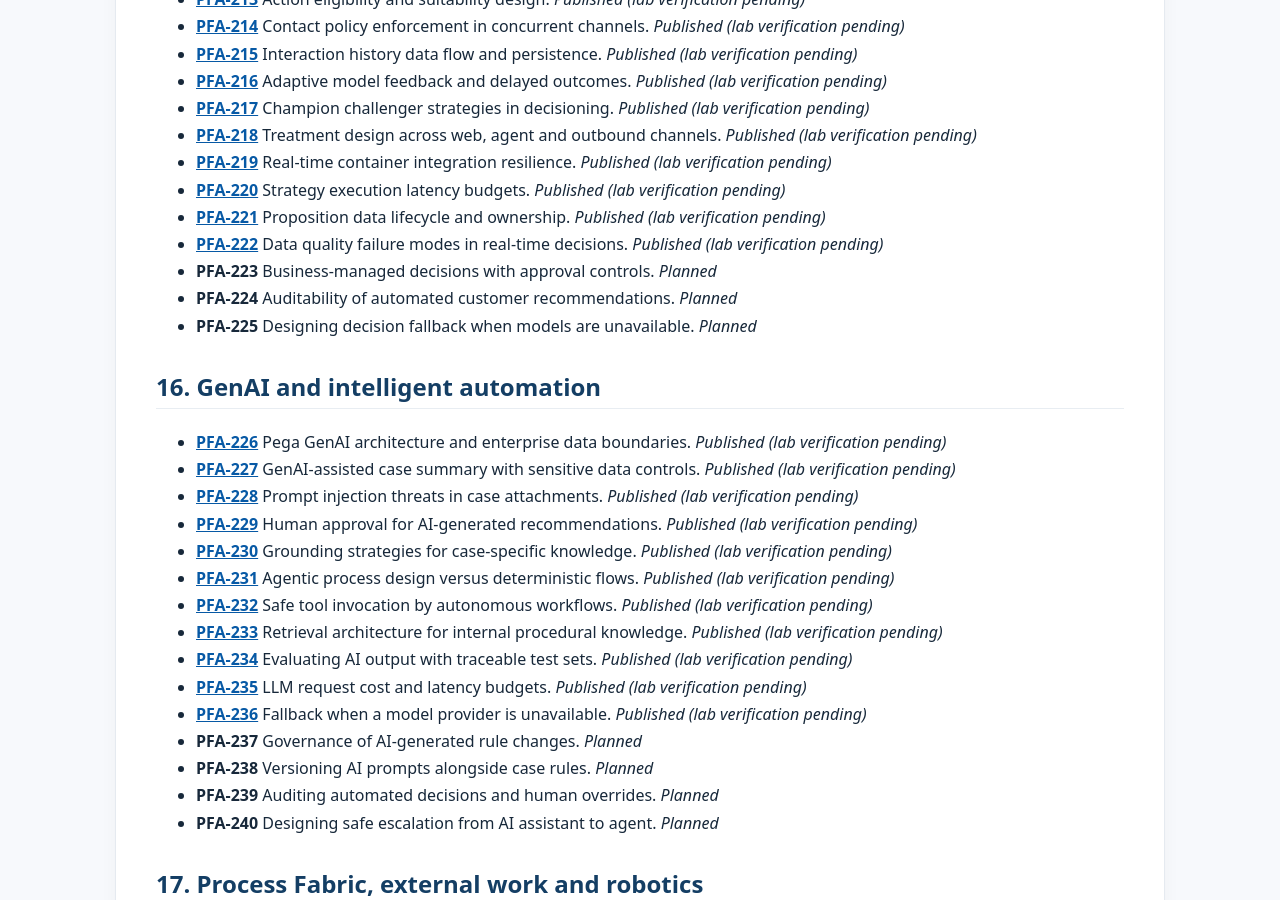
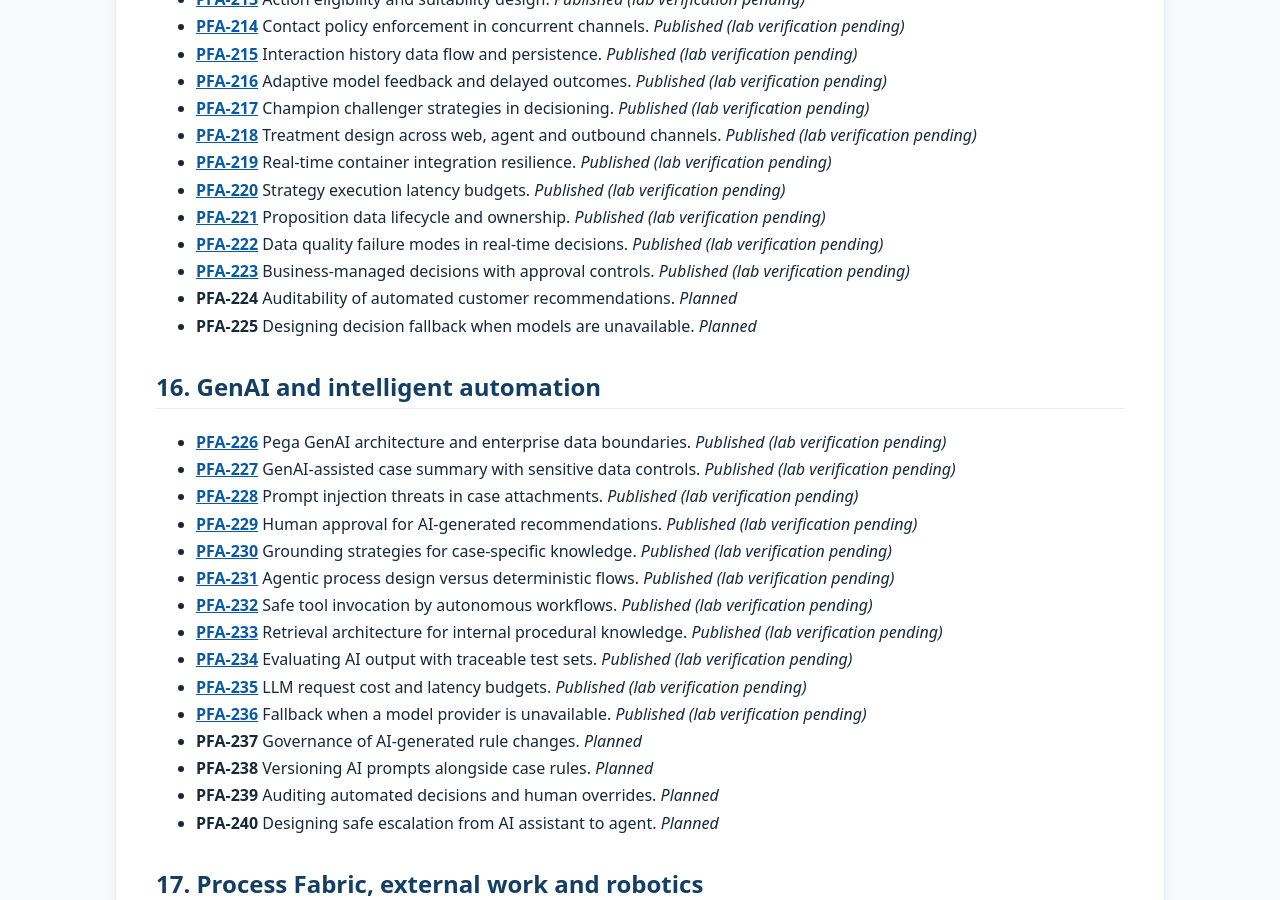
Before and after one commit to chandransandeep/pega-feature-atlas, a Jekyll site: the page built from docs/feature-inventory.md, in a window 1280 px wide and 900 px high, scrolled down 8143 px. Built offline with Jekyll 4.4.1, drawn with Linux system fonts in a browser that asks for light colours.

Commit message:
Publish PFA-223: pfa-223-business-managed-decisions-with-approval-controls

```diff
--- a/docs/commit-date-register.tsv
+++ b/docs/commit-date-register.tsv
@@ -250,3 +250,4 @@ docs/articles/performance/pfa-180-performance-regression-gates-before-a-pega-upg
 docs/articles/testing/pfa-209-end-to-end-correlation-for-failed-test-journeys.md	2021-11-12	2026-10-31T05:13:28+00:00	random_past_date
 docs/articles/testing/pfa-210-acceptance-criteria-for-architecture-quality-attributes.md	2023-09-04	2026-10-31T05:13:28+00:00	random_past_date
 docs/articles/decisioning/pfa-222-data-quality-failure-modes-in-real-time-decisions.md	2023-02-17	2026-10-31T05:13:28+00:00	random_past_date
+docs/articles/decisioning/pfa-223-business-managed-decisions-with-approval-controls.md	2025-11-04	2026-10-31T05:13:28+00:00	random_past_date
--- a/docs/feature-inventory.md
+++ b/docs/feature-inventory.md
@@ -326,7 +326,7 @@ This is the editorial plan for Pega Feature Atlas. It is not a list of completed
 - **[PFA-220](articles/decisioning/pfa-220-strategy-execution-latency-budgets.md)** Strategy execution latency budgets. _Published (lab verification pending)_
 - **[PFA-221](articles/decisioning/pfa-221-proposition-data-lifecycle-and-ownership.md)** Proposition data lifecycle and ownership. _Published (lab verification pending)_
 - **[PFA-222](articles/decisioning/pfa-222-data-quality-failure-modes-in-real-time-decisions.md)** Data quality failure modes in real-time decisions. _Published (lab verification pending)_
-- **PFA-223** Business-managed decisions with approval controls. _Planned_
+- **[PFA-223](articles/decisioning/pfa-223-business-managed-decisions-with-approval-controls.md)** Business-managed decisions with approval controls. _Published (lab verification pending)_
 - **PFA-224** Auditability of automated customer recommendations. _Planned_
 - **PFA-225** Designing decision fallback when models are unavailable. _Planned_
 
```
Also changed, not shown: README.md, docs/articles/decisioning/pfa-223-business-managed-decisions-with-approval-controls.md (renamed from drafts/pfa-223-business-managed-decisions-with-approval-controls.md).
